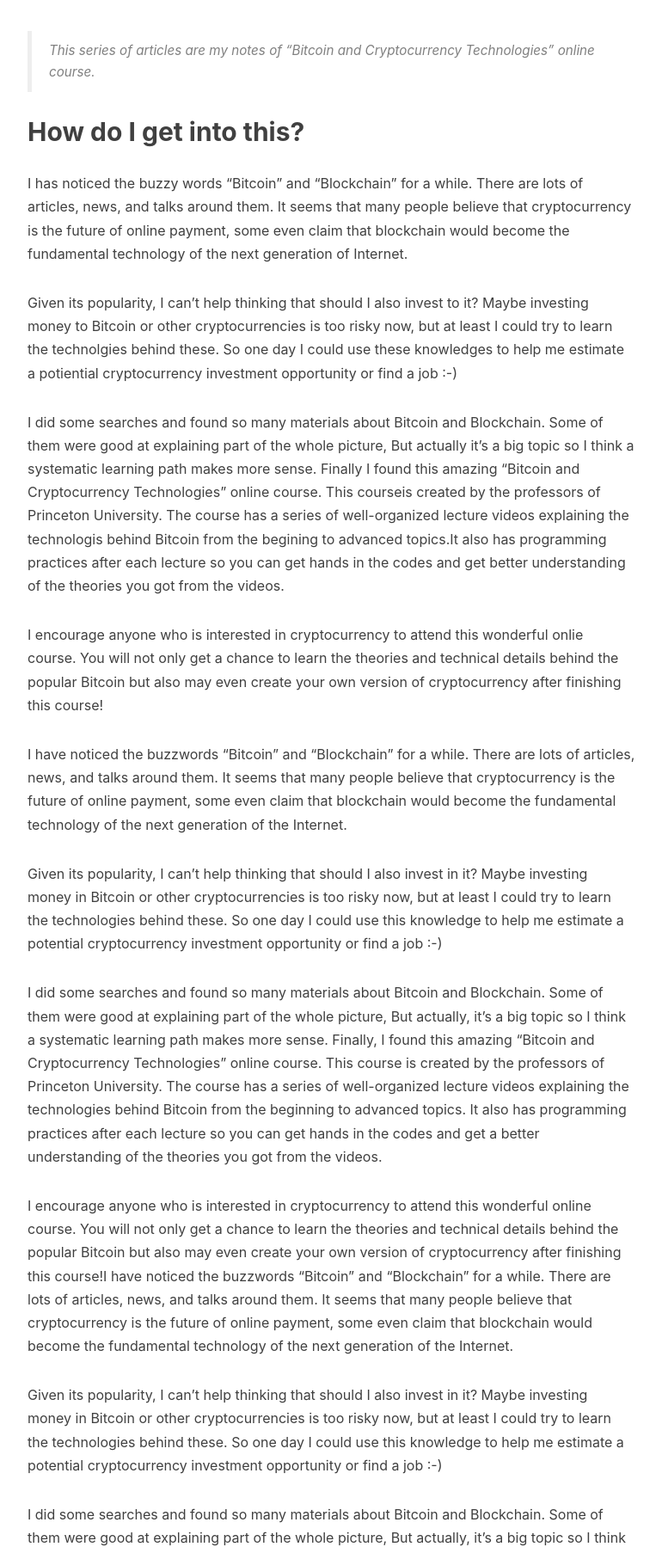
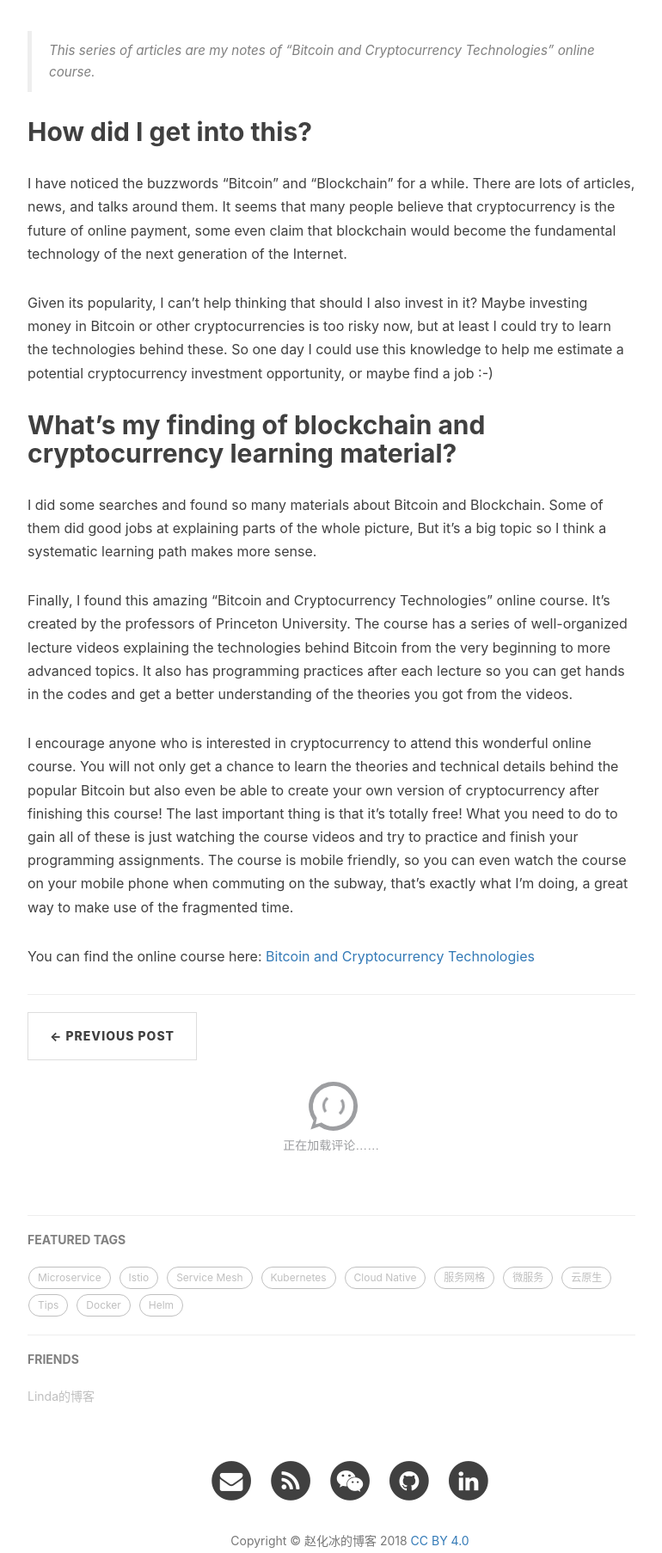
Before and after one commit to zhaohuabing/jekyll_blog_backup, a Jekyll site: the page built from _posts/2018-05-06-cryptocurrency_week1.markdown, in a window 1280 px wide, cut to the strip 648-2454 px from the top of the page. Shown: the whole strip at 86% size, without its empty margins (233-1003 px from the left). Built offline with Jekyll 4.4.1, drawn with Linux system fonts in a browser that asks for light colours; nearby versions of some CDN libraries; emoji names are drawn with the system emoji font; comment, search, counter and statistics services are not loaded; some of the changed text lies outside the part shown.

Commit message:
wording
Signed-off-by: Huabing Zhao <zhaohuabing@gmail.com>

```diff
--- a/_posts/2018-05-06-cryptocurrency_week1.markdown
+++ b/_posts/2018-05-06-cryptocurrency_week1.markdown
@@ -15,28 +14,16 @@ tags:
 
 > This series of articles are my notes of "Bitcoin and Cryptocurrency Technologies" online course.
 
-## How do I get into this?
-
-I has noticed the buzzy words "Bitcoin" and "Blockchain" for a while. There are lots of articles, news, and talks around them. It seems that many people believe that cryptocurrency is the future of online payment, some even claim that blockchain would become the fundamental technology of the next generation of Internet.
-
-Given its popularity, I can't help thinking that should I also invest to it? Maybe investing money to Bitcoin or other cryptocurrencies is too risky now, but at least I could try to learn the technolgies behind these. So one day I could use these knowledges to help me estimate a potiential cryptocurrency investment opportunity or find a job :-)
-
-I did some searches and found so many materials about Bitcoin and Blockchain. Some of them were good at explaining part of the whole picture, But actually it's a big topic so I think a systematic learning path makes more sense. Finally I found this amazing "Bitcoin and Cryptocurrency Technologies" online course. This courseis created by the professors of Princeton University. The course has a series of well-organized lecture videos explaining the technologis behind Bitcoin from the begining to advanced topics.It also has programming practices after each lecture so you can get hands in the codes and get better understanding of the theories you got from the videos.
-
-I encourage anyone who is interested in cryptocurrency to attend this wonderful onlie course. You will not only get a chance to learn the theories and technical details behind the popular Bitcoin but also may even create your own version of cryptocurrency after finishing this course!
-
+## How did I get into this?
 I have noticed the buzzwords “Bitcoin” and “Blockchain” for a while. There are lots of articles, news, and talks around them. It seems that many people believe that cryptocurrency is the future of online payment, some even claim that blockchain would become the fundamental technology of the next generation of the Internet.
 
-Given its popularity, I can’t help thinking that should I also invest in it? Maybe investing money in Bitcoin or other cryptocurrencies is too risky now, but at least I could try to learn the technologies behind these. So one day I could use this knowledge to help me estimate a potential cryptocurrency investment opportunity or find a job :-)
+Given its popularity, I can’t help thinking that should I also invest in it? Maybe investing money in Bitcoin or other cryptocurrencies is too risky now, but at least I could try to learn the technologies behind these. So one day I could use this knowledge to help me estimate a potential cryptocurrency investment opportunity, or maybe find a job :-)
 
-I did some searches and found so many materials about Bitcoin and Blockchain. Some of them were good at explaining part of the whole picture, But actually, it’s a big topic so I think a systematic learning path makes more sense. Finally, I found this amazing “Bitcoin and Cryptocurrency Technologies” online course. This course is created by the professors of Princeton University. The course has a series of well-organized lecture videos explaining the technologies behind Bitcoin from the beginning to advanced topics. It also has programming practices after each lecture so you can get hands in the codes and get a better understanding of the theories you got from the videos.
+##  What's my finding of blockchain and cryptocurrency learning material?
+I did some searches and found so many materials about Bitcoin and Blockchain. Some of them did good jobs at explaining parts of the whole picture, But it’s a big topic so I think a systematic learning path makes more sense.
 
-I encourage anyone who is interested in cryptocurrency to attend this wonderful online course. You will not only get a chance to learn the theories and technical details behind the popular Bitcoin but also may even create your own version of cryptocurrency after finishing this course!I have noticed the buzzwords “Bitcoin” and “Blockchain” for a while. There are lots of articles, news, and talks around them. It seems that many people believe that cryptocurrency is the future of online payment, some even claim that blockchain would become the fundamental technology of the next generation of the Internet.
+Finally, I found this amazing “Bitcoin and Cryptocurrency Technologies” online course. It's created by the professors of Princeton University. The course has a series of well-organized lecture videos explaining the technologies behind Bitcoin from the very beginning to more advanced topics. It also has programming practices after each lecture so you can get hands in the codes and get a better understanding of the theories you got from the videos.
 
-Given its popularity, I can’t help thinking that should I also invest in it? Maybe investing money in Bitcoin or other cryptocurrencies is too risky now, but at least I could try to learn the technologies behind these. So one day I could use this knowledge to help me estimate a potential cryptocurrency investment opportunity or find a job :-)
+I encourage anyone who is interested in cryptocurrency to attend this wonderful online course. You will not only get a chance to learn the theories and technical details behind the popular Bitcoin but also even be able to create your own version of cryptocurrency after finishing this course!  The last important thing is that it's totally free!  What you need to do to gain all of these is just watching the course videos and try to practice and finish your programming assignments. The course is mobile friendly, so you can even watch the course on your mobile phone when commuting on the subway, that's exactly what I'm doing, a great way to make use of the fragmented time.
 
-I did some searches and found so many materials about Bitcoin and Blockchain. Some of them were good at explaining part of the whole picture, But actually, it’s a big topic so I think a systematic learning path makes more sense. Finally, I found this amazing “Bitcoin and Cryptocurrency Technologies” online course. This course is created by the professors of Princeton University. The course has a series of well-organized lecture videos explaining the technologies behind Bitcoin from the beginning to advanced topics. It also has programming practices after each lecture so you can get hands in the codes and get a better understanding of the theories you got from the videos.
-
-I encourage anyone who is interested in cryptocurrency to attend this wonderful online course. You will not only get a chance to learn the theories and technical details behind the popular Bitcoin but also even be able to create your own version of cryptocurrency after finishing this course!  The last important thing is that it's totally free!  What you need to do to gain all of these is just watching the course videos and try to practice and finish your programming assignments. The course is mobile friendly, so you can even watch the course on your mobile phone when commuting, that's exactly what I'm doing, a great way to make use of the fragmented time.
-
-Online course: https://www.coursera.org/learn/cryptocurrency
+You can find the online course here: [Bitcoin and Cryptocurrency Technologies](https://www.coursera.org/learn/cryptocurrency)
```
Also changed, not shown: other parts of _posts/2018-05-06-cryptocurrency_week1.markdown (+1 -2 lines).
